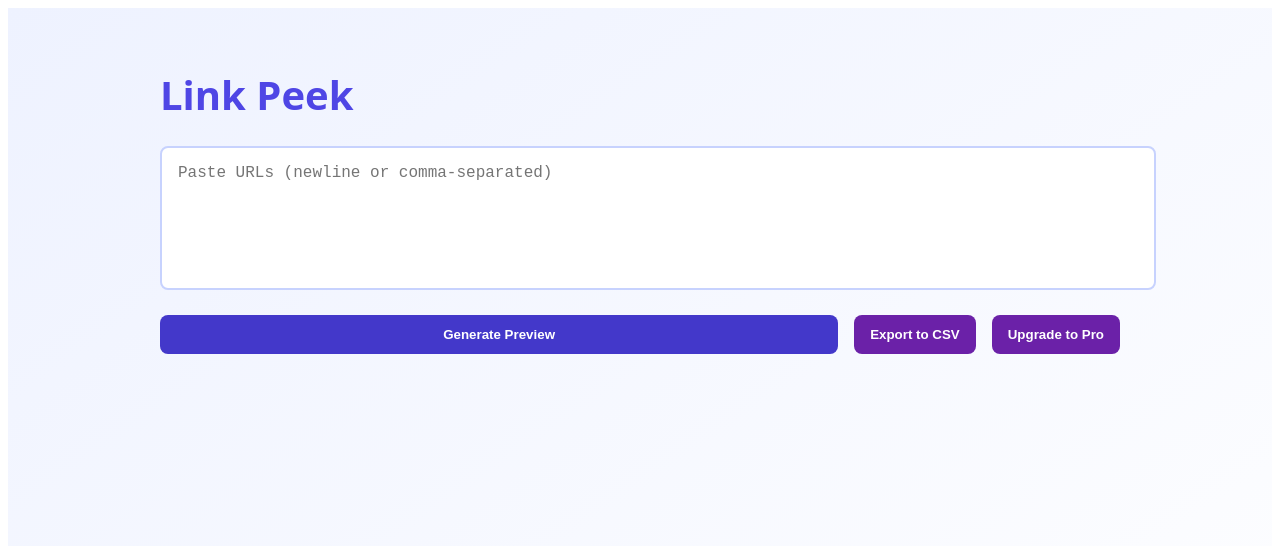
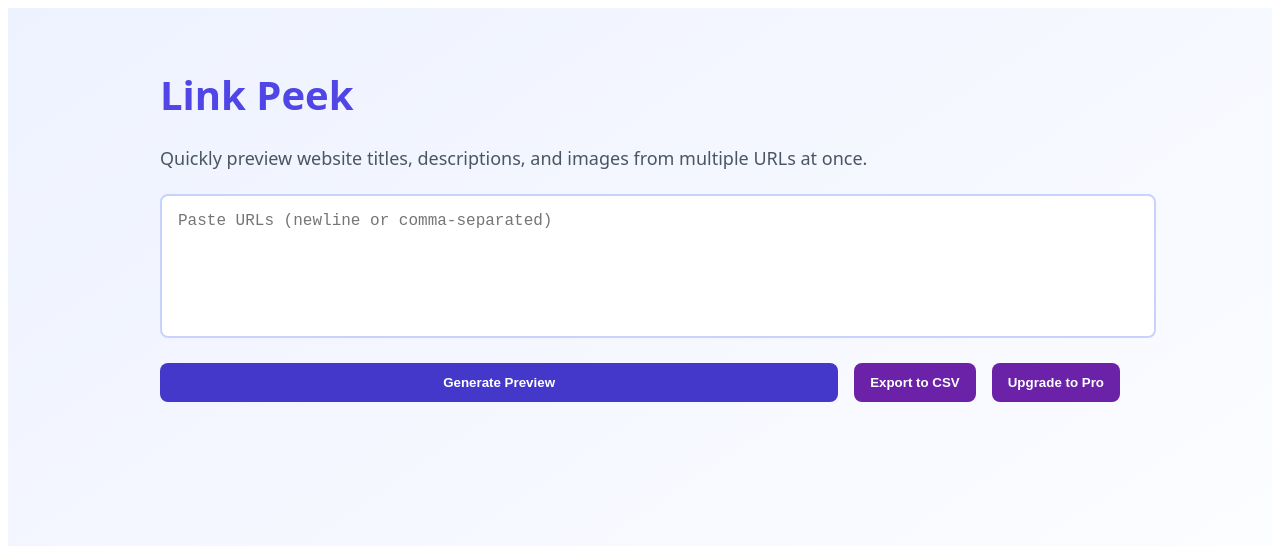
Before and after one commit to NilayBarde/link-peek, a Next.js app: page / in a window 1280 px wide. Shown: the top 546 px of the page. Built offline with nearby package versions, Linux system fonts and the light colour scheme.

Commit message:
Add description

```diff
--- a/pages/index.js
+++ b/pages/index.js
@@ -116,6 +116,10 @@ export default function LinkPeek() {
         <div className={styles.container}>
             <div className={styles.pageWrapper}>
                 <h1 className={styles.title}>Link Peek</h1>
+                <p className={styles.descriptionText}>
+                    Quickly preview website titles, descriptions, and images
+                    from multiple URLs at once.
+                </p>
 
                 <textarea
                     className={styles.textarea}
--- a/styles/LinkPeek.module.css
+++ b/styles/LinkPeek.module.css
@@ -40,6 +40,13 @@
 .textarea:focus {
     border-color: #4338ca;
     outline: none;
+}
+
+.descriptionText {
+    font-size: 1.125rem;
+    color: #4b5563; /* cool gray */
+    margin-bottom: 1.5rem;
+    user-select: none;
 }
 
 .buttonGroup {
```
